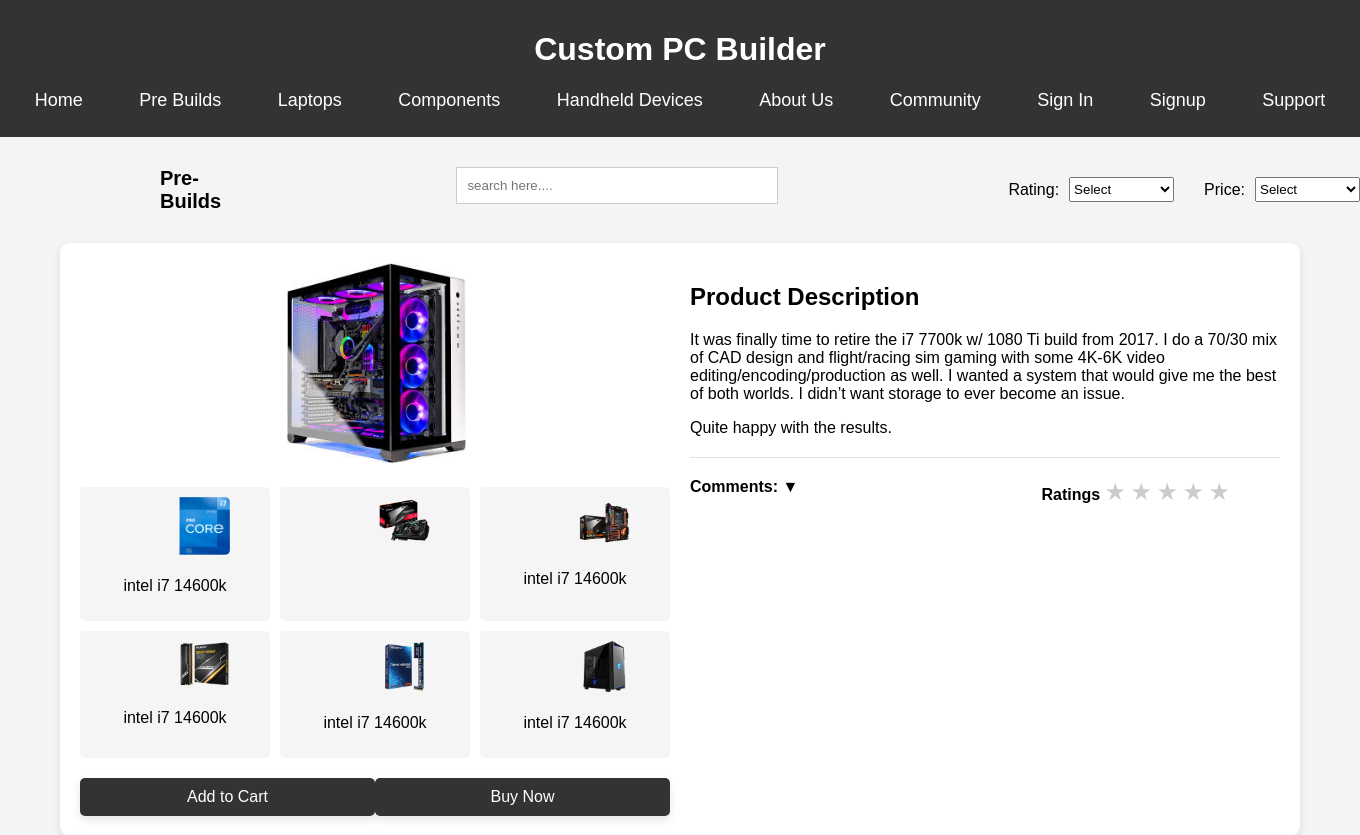
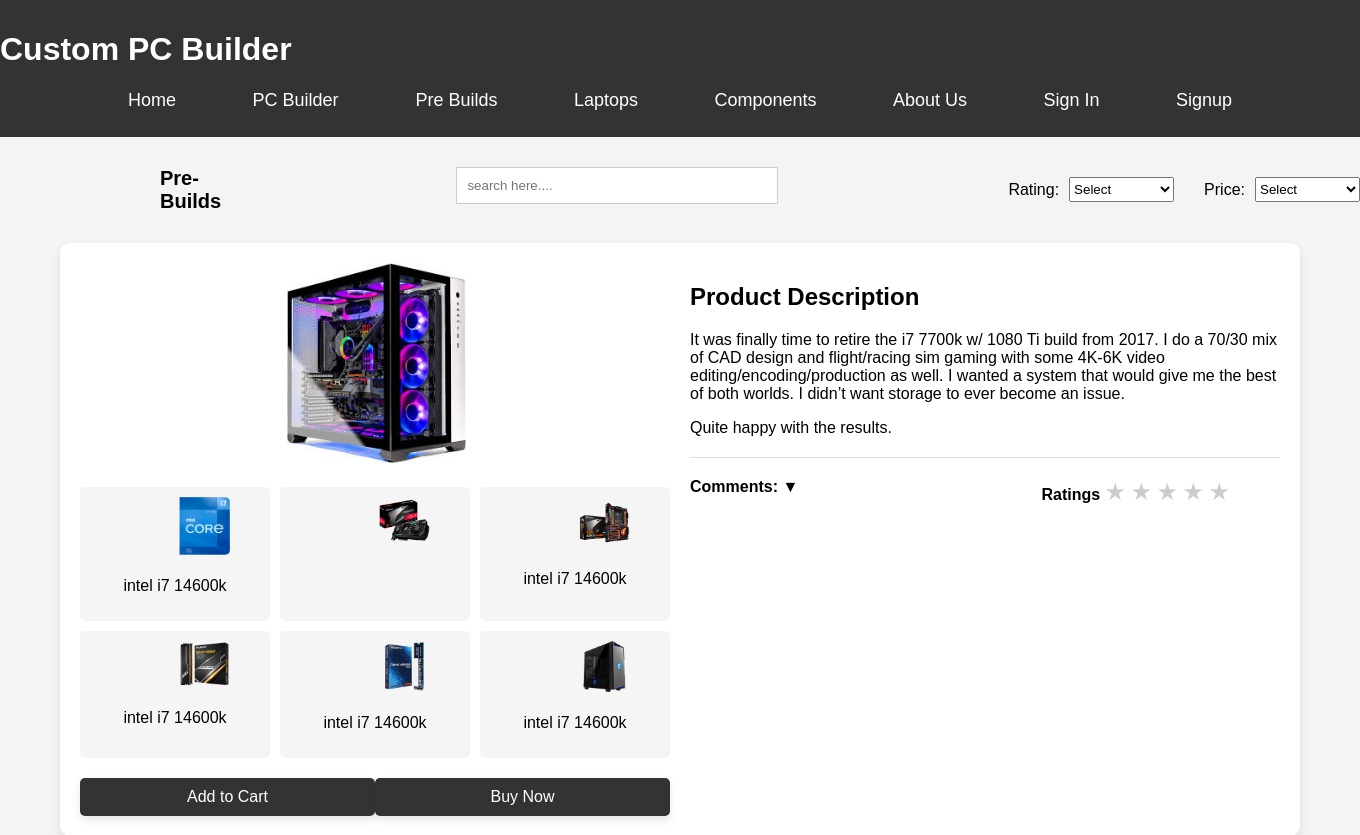
Before and after one commit to Faza-H/Custom-Pc-Building, a PHP site: page /frontend/pre-builds.html in a window 1360 px wide. Shown: the top 835 px of the page. Run offline with PHP 8.4, Linux system fonts and the light colour scheme.

Commit message:
builder in navbar

```diff
--- a/frontend/builder.html
+++ b/frontend/builder.html
@@ -12,19 +12,19 @@
         <nav class="navbar">
             <ul>
                 <li><a href="index.html">Home</a></li>
+            <li><a href="builder.html">PC Builder </a></li>
             <li><a href="pre-builds.html">Pre Builds</a></li>
             <li><a href="laptops.html">Laptops</a></li>
             <!--Pre builds section would add the budget friendly and filtering option-->
             <li><a href="components.html">Components</a></li>
-                <li><a href="phone.html">Handheld Devices</a></li>
             <!-- handheld devices would include mobile devices and tablets-->
             <li><a href="#">About Us</a></li>
             <!--would include the goals, and about the company-->
-                <li><a href="#">Community</a></li>
+        <!--    <li><a href="#">Community</a></li>-->
             <!-- community section would hold trends, future updates, user reviews and Expert Guidance recommandations-->
             <li><a href="Sign In.html">Sign In</a></li>
             <li><a href="Sign Up.html">Signup</a></li>
-                <li><a href="#">Support</a></li>
+        <!--    <li><a href="#">Support</a></li>-->
             </ul>
         </nav>
       </header>
--- a/frontend/lap.css
+++ b/frontend/lap.css
@@ -27,7 +27,7 @@
 
 nav ul li {
 display: inline;
-margin: 0 10px;
+margin: 0 20px;
 }
 
 nav ul li a {
--- a/frontend/laptops.html
+++ b/frontend/laptops.html
@@ -13,19 +13,19 @@
         <nav class="navbar">
             <ul>
                 <li><a href="index.html">Home</a></li>
+            <li><a href="builder.html">PC Builder </a></li>
             <li><a href="pre-builds.html">Pre Builds</a></li>
             <li><a href="laptops.html">Laptops</a></li>
             <!--Pre builds section would add the budget friendly and filtering option-->
             <li><a href="components.html">Components</a></li>
-            <li><a href="phone.html">Handheld Devices</a></li>
             <!-- handheld devices would include mobile devices and tablets-->
             <li><a href="#">About Us</a></li>
             <!--would include the goals, and about the company-->
-            <li><a href="#">Community</a></li>
+        <!--    <li><a href="#">Community</a></li>-->
             <!-- community section would hold trends, future updates, user reviews and Expert Guidance recommandations-->
             <li><a href="Sign In.html">Sign In</a></li>
             <li><a href="Sign Up.html">Signup</a></li>
-            <li><a href="#">Support</a></li>
+        <!--    <li><a href="#">Support</a></li>-->
             </ul>
         </nav>
       </header>
--- a/frontend/pre-builds.css
+++ b/frontend/pre-builds.css
@@ -10,10 +10,11 @@
   background-color: #333;
   color: white;
   padding: 10px 0;
-  text-align: center;
+  text-align: left;
 }
 
 header .logo {
+  padding-left: 20px;
   font-size: 24px;
   font-weight: bold;
   text-align: center;
@@ -27,7 +28,7 @@
 
 nav ul li {
   display: inline;
-  margin: 0 10px;
+  margin: 0 20px;
 }
 
 nav ul li a {
--- a/frontend/pre-builds.html
+++ b/frontend/pre-builds.html
@@ -14,19 +14,19 @@
         <nav class="navbar">
             <ul>
                 <li><a href="index.html">Home</a></li>
+            <li><a href="builder.html">PC Builder </a></li>
             <li><a href="pre-builds.html">Pre Builds</a></li>
             <li><a href="laptops.html">Laptops</a></li>
             <!--Pre builds section would add the budget friendly and filtering option-->
             <li><a href="components.html">Components</a></li>
-            <li><a href="phone.html">Handheld Devices</a></li>
             <!-- handheld devices would include mobile devices and tablets-->
             <li><a href="#">About Us</a></li>
             <!--would include the goals, and about the company-->
-            <li><a href="#">Community</a></li>
+        <!--    <li><a href="#">Community</a></li>-->
             <!-- community section would hold trends, future updates, user reviews and Expert Guidance recommandations-->
             <li><a href="Sign In.html">Sign In</a></li>
             <li><a href="Sign Up.html">Signup</a></li>
-            <li><a href="#">Support</a></li>
+        <!--    <li><a href="#">Support</a></li>-->
             </ul>
         </nav>
       </header>
```
Also changed, not shown: frontend/components.html (+6 -5 lines). Lines whose indentation alone changed are shown as unchanged.
